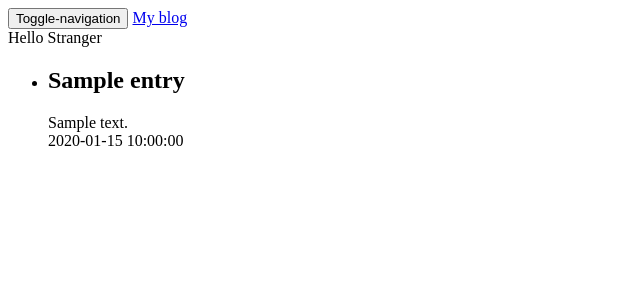
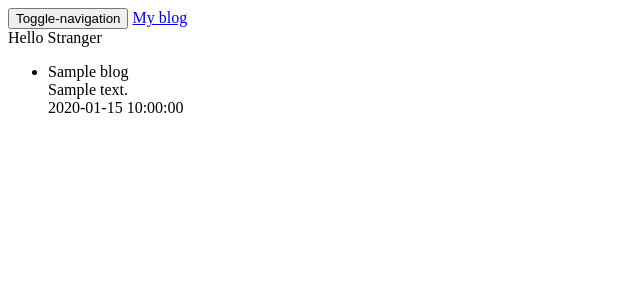
Before and after one commit to zhaogp/myblog, a Flask app: template app/templates/main/index.html in a window 1280 px wide. Shown: the top 300 px of the page, without its empty margins (0-640 px from the left). Run offline with Flask 2, Linux system fonts and the light colour scheme; the template is opened without the code that fills it: most values are stand-ins (such as "Sample title", 1, 10 or a date in 2020); data that the repository does not hold is empty; some libraries are stand-ins or nearby versions.

Commit message:
Can write blog, milestone

```diff
--- a/app/database.py
+++ b/app/database.py
@@ -3,7 +3,7 @@ from sqlalchemy.orm import scoped_session, sessionmaker
 from sqlalchemy.ext.declarative import declarative_base
 
 engine = create_engine('mysql://admin:11111@localhost:3306/blog?charset=utf8',
-							echo=True)
+							echo=False)
 db_session = scoped_session(sessionmaker(autocommit=False,
 	autoflush=False, bind=engine))
 
--- a/app/main/forms.py
+++ b/app/main/forms.py
@@ -1,8 +1,9 @@
 from flask_wtf import FlaskForm
-from wtforms import TextAreaField, SubmitField
+from wtforms import TextAreaField, SubmitField, StringField
 from wtforms.validators import Required
 
 
 class BlogForm(FlaskForm):
-	body = TextAreaField('what is your mind', validators=[Required()])
+	title = StringField('blog title', validators=[Required()])
+	content = TextAreaField('what is your mind', validators=[Required()])
 	submit = SubmitField('Submit')
--- a/app/templates/main/index.html
+++ b/app/templates/main/index.html
@@ -1,4 +1,5 @@
 {% extends "base.html"%}
+{% import "bootstrap/wtf.html" as wtf %}
 
 {% block page_content %}
 Hello
@@ -8,12 +9,20 @@ Hello
 	Stranger
 {% endif %}
 
-<ul class="entries">
-{% for entry in entries %}
-	<li><h2>{{ entry.title }}</h2>{{ entry.content|safe }}</li>
-	<span>{{ entry.pub_date}}</span>
-{% else %}
-	<li><em>no one blog !!!</em></li>
+<div>
+	{% if current_user.can(Permission.WRITE) %}
+		{{ wtf.quick_form(form) }}
+	{% endif %}
+</div>
+
+<ul class="blogs">
+{% for blog in blogs %}
+	<li class="blog">
+		<div class="blog-title">{{ blog.title }}</div>
+		<div class="blog-content">{{ blog.content }}</div>
+		<div class="blog-pubdate">{{ blog.pub_date }}</div>
+	</li>
 {% endfor %}
 </ul>
+
 {% endblock%}
```
Also changed, not shown: app/main/views.py (+10 -4 lines), app/models.py (+6 -3 lines).
